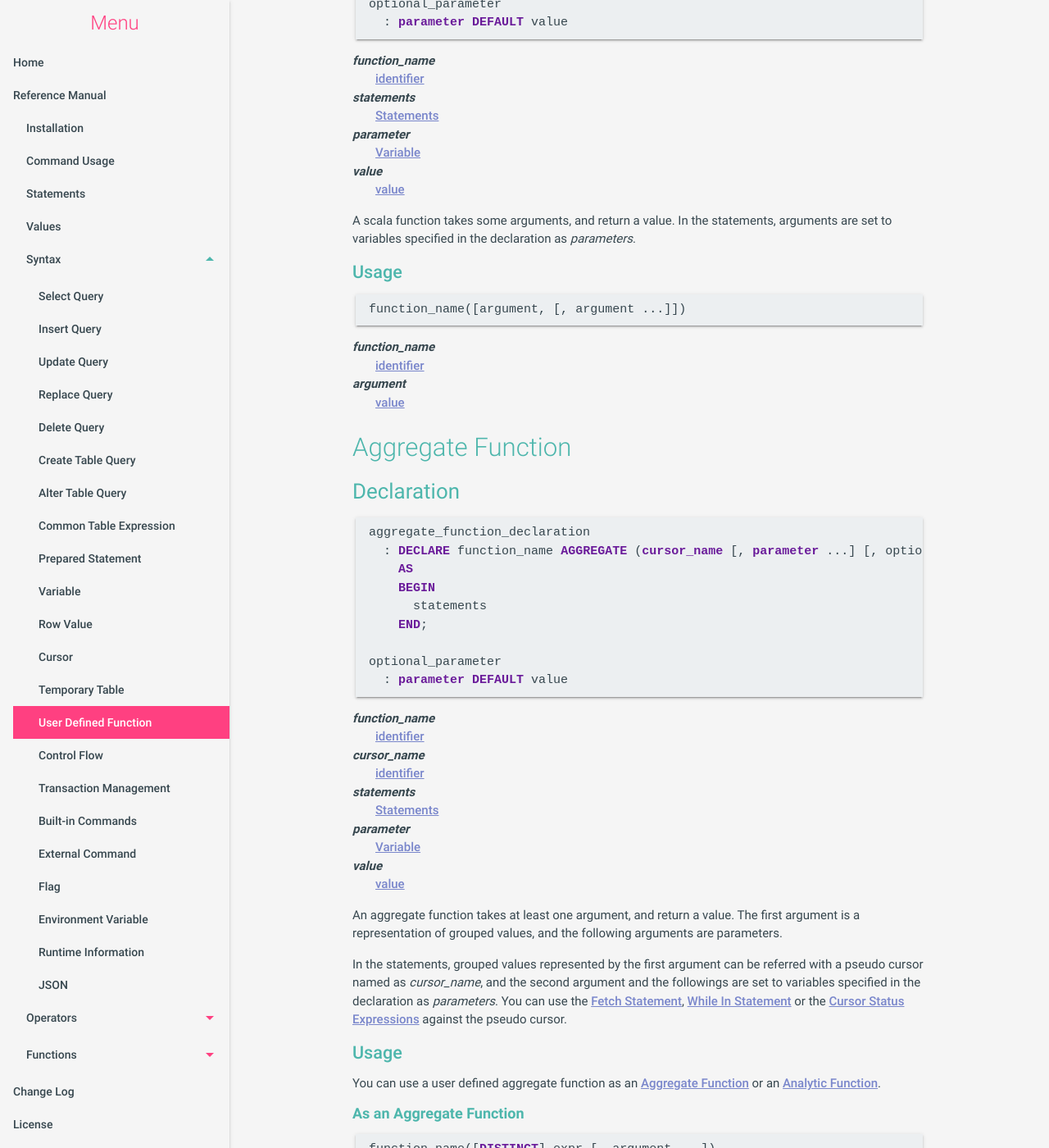
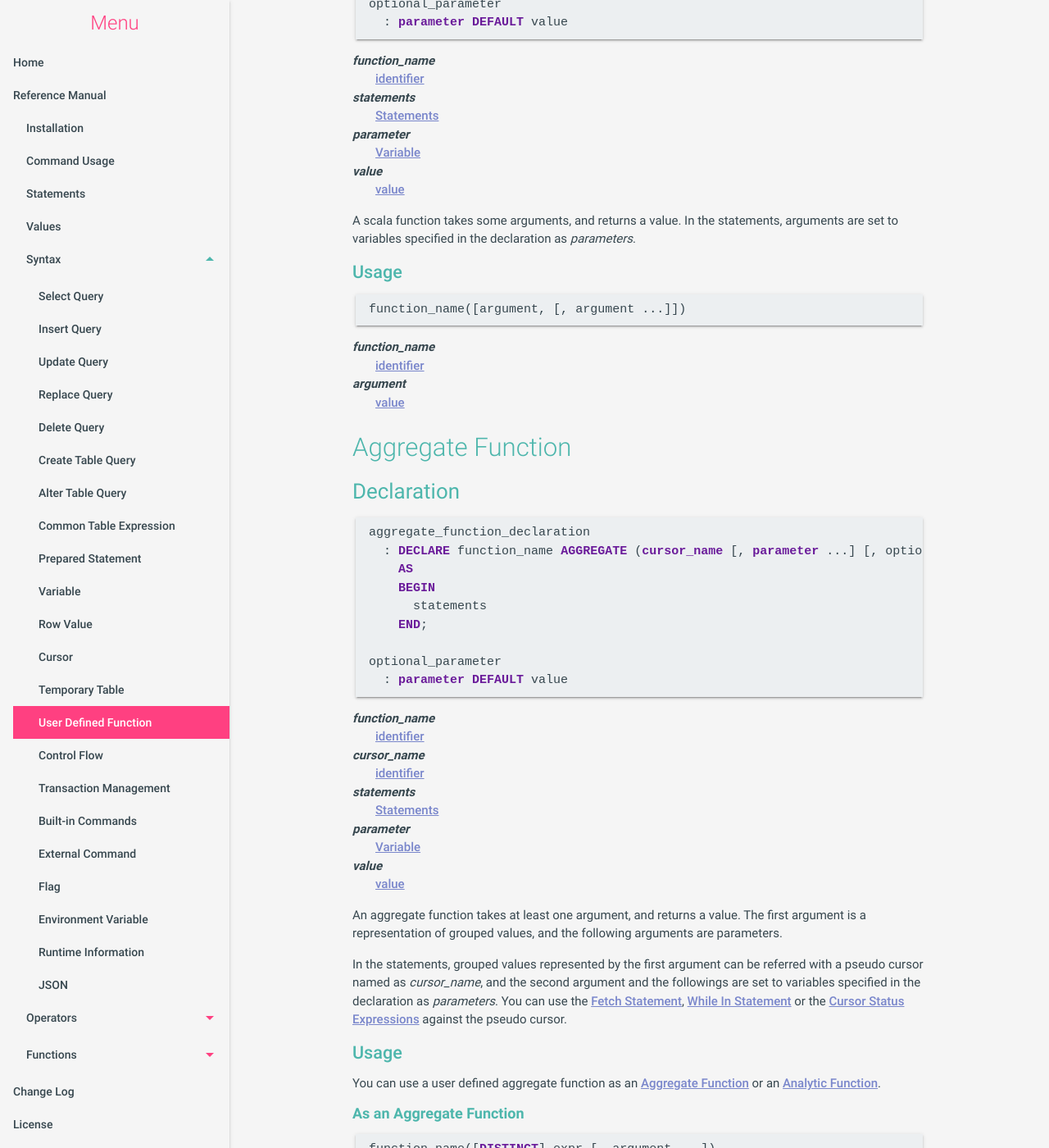
Before and after one commit to mithrandie/csvq, a Jekyll site: the page built from docs/_posts/2006-01-02-user-defined-function.md, in a window 1280 px wide and 1400 px high, scrolled down 863 px. Shown: the whole window at 82% size. Built offline with Jekyll 4.4.1, drawn with Linux system fonts in a browser that asks for light colours.

Commit message:
Corrected spelling of "return".
Replaced instances of "return" with "returns".

```diff
--- a/docs/_posts/2006-01-02-user-defined-function.md
+++ b/docs/_posts/2006-01-02-user-defined-function.md
@@ -47,7 +47,7 @@ _parameter_
 _value_
 : [value]({{ '/reference/statement.html' | relative_url }})
 
-A scala function takes some arguments, and return a value.
+A scala function takes some arguments, and returns a value.
 In the statements, arguments are set to variables specified in the declaration as _parameters_.
 
 
@@ -97,7 +97,7 @@ _parameter_
 _value_
 : [value]({{ '/reference/statement.html' | relative_url }})
 
-An aggregate function takes at least one argument, and return a value.
+An aggregate function takes at least one argument, and returns a value.
 The first argument is a representation of grouped values, and the following arguments are parameters.
 
 In the statements, grouped values represented by the first argument can be referred with a pseudo cursor named as _cursor_name_,
```
